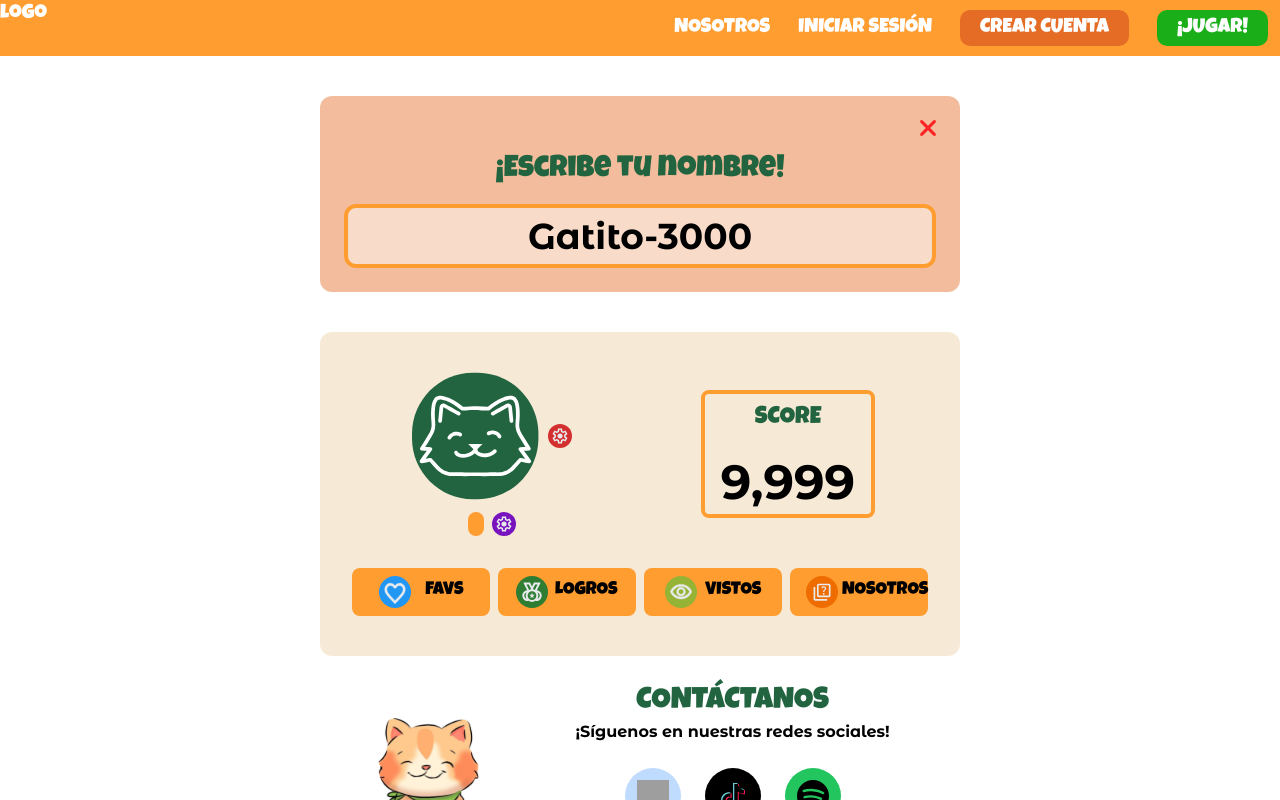
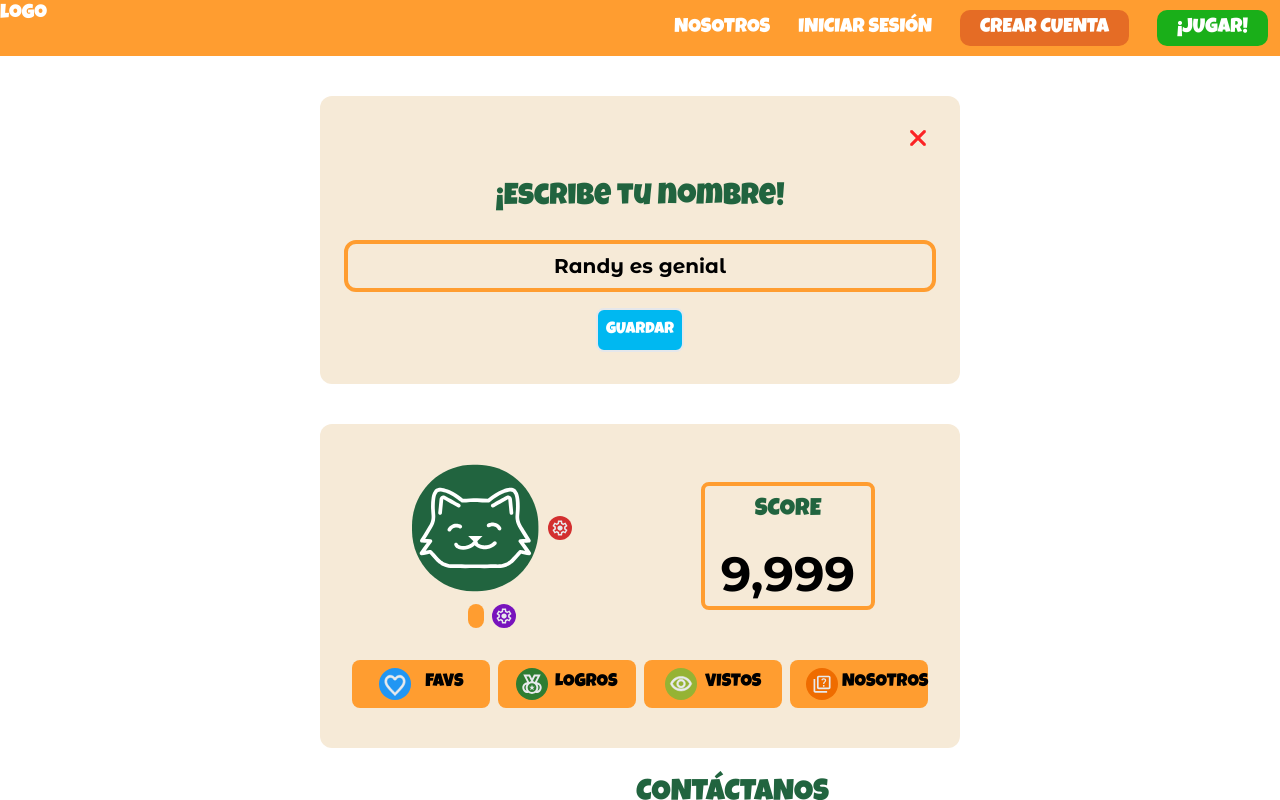
Before and after one commit to Randomlandia/frontend, a Next.js app: page /user in a window 1280 px wide. Shown: the top 800 px of the page. Built offline with nearby package versions, Linux system fonts and the light colour scheme; grey boxes are pictures that could not be loaded; a web font is replaced by a local one.

Commit message:
modal user name ready, no hook forms only design

```diff
--- a/components/UserName.jsx
+++ b/components/UserName.jsx
@@ -1,8 +1,14 @@
 export default function UserName() {
   return (
-    <div className="flex flex-col bg-dorange bg-opacity-45 rounded-xl p-6 mt-10 h-4/5 w-[350px] md:w-4/5 lg:w-1/2 mx-auto">
+    <div className="flex flex-col gap-2 bg-oldwhite rounded-xl p-6 mt-10 h-4/5 w-[350px] md:w-4/5 lg:w-1/2 mx-auto">
+      {/* BOTÓN CERRAR */}
       <div className="flex flex-row justify-end">
-        <img src="/close.svg" alt="close" className="h-4 w-4" />
+        <button
+          type=""
+          className="rounded-full w-fit border-2 border-transparent hover:border-red-500 p-2"
+        >
+          <img src="/close.svg" alt="close" className="h-4 w-4" />
+        </button>
       </div>
 
       {/* TITULO DEL MODAL */}
@@ -13,14 +19,20 @@ export default function UserName() {
       </div>
 
       {/* INPUT PARA NOMBRE USER */}
-      <div className=" flex flex-col rounded-xl border-4 border-lorange bg-white bg-opacity-45 p-2">
-        <p className="font-mont text-black font-semibold text-center text-4xl">
-          Gatito-3000
-        </p>
+      <div className=" flex flex-col rounded-xl border-4 border-lorange p-2">
+        <input
+          type="text"
+          className="placeholder:text-black font-mont bg-transparent text-center text-xl focus:outline-none focus:ring-2 focus:ring-lorange"
+          placeholder="Randy es genial"
+        />
       </div>
 
       {/* BOTÓN GUARDAR */}
-      <div></div>
+      <div className="flex justify-center p-2">
+        <button className="p-2 w-fit rounded-lg border-2 bg-pcyan hover:border-blue-600  ">
+          <p className="font-lucky text-white text-center">GUARDAR</p>
+        </button>
+      </div>
     </div>
   );
 }
```
